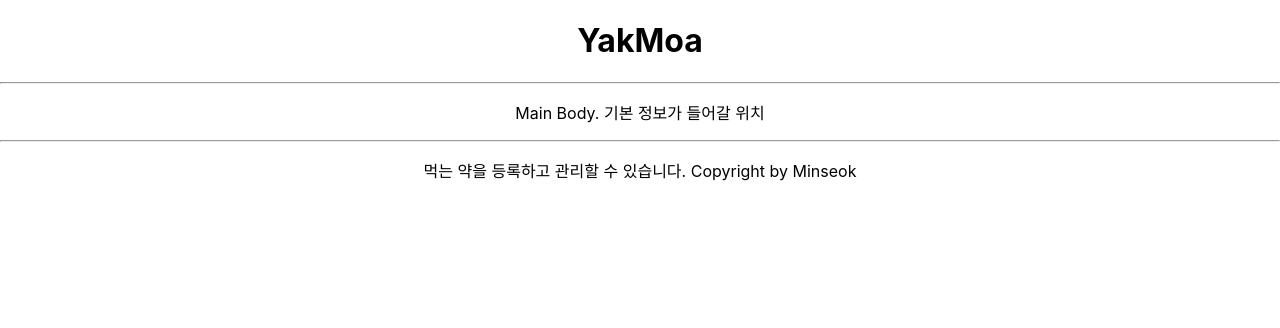
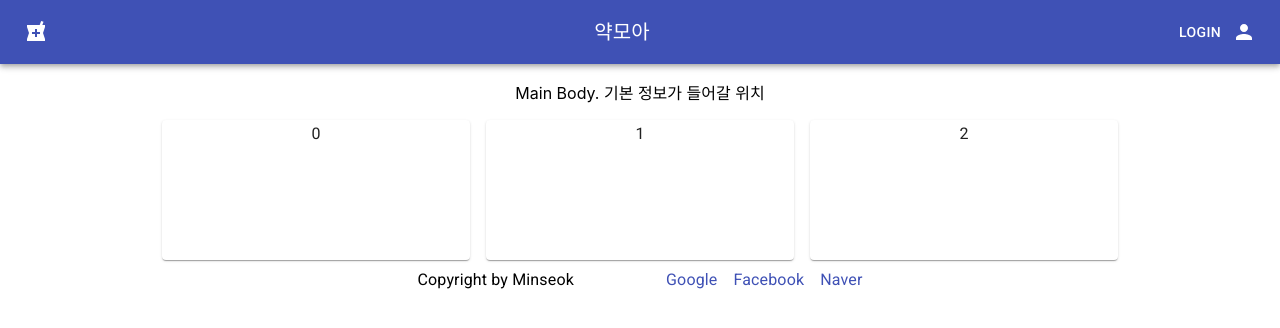
Before and after one commit to songminseok/yakmoa, a React (Create React App) app: page / in a window 1280 px wide. Shown: the top 328 px of the page. Built offline with nearby package versions, Linux system fonts and the light colour scheme.

Commit message:
Material Theme 적용

```diff
--- a/package.json
+++ b/package.json
@@ -3,6 +3,8 @@
   "version": "0.1.0",
   "private": true,
   "dependencies": {
+    "@material-ui/core": "^4.3.3",
+    "@material-ui/icons": "^4.2.1",
     "react": "^16.9.0",
     "react-dom": "^16.9.0",
     "react-scripts": "3.1.1"
--- a/public/index.html
+++ b/public/index.html
@@ -24,6 +24,10 @@
       work correctly both with client-side routing and a non-root public URL.
       Learn how to configure a non-root public URL by running `npm run build`.
     -->
+    <link
+      rel="stylesheet"
+      href="https://fonts.googleapis.com/css?family=Roboto:300,400,500,700&display=swap"
+    />
     <title>YakMoa</title>
   </head>
   <body>
--- a/src/App/Footer.js
+++ b/src/App/Footer.js
@@ -1,10 +1,43 @@
 import React from 'react'
+import { makeStyles } from '@material-ui/core/styles'
+import Typography from '@material-ui/core/Typography'
+import Link from '@material-ui/core/Link'
+import Box from '@material-ui/core/Box'
+
+const useStyles = makeStyles((theme) => ({
+  root: { flexGrow: 1, padding: theme.spacing(1) },
+  copyright: {
+    flexGrow: 1,
+    margin: theme.spacing(1),
+    textAlign: 'left',
+    marginRight: theme.spacing(10),
+  },
+  link: {
+    margin: theme.spacing(1),
+  },
+}))
 
 export default function Footer() {
+  const classes = useStyles()
   return (
-    <div>
-      <hr />
-      <p>먹는 약을 등록하고 관리할 수 있습니다. Copyright by Minseok </p>
-    </div>
+    <Typography className={classes.root}>
+      <Box className={classes.copyright} component='span'>
+        {' '}
+        Copyright by Minseok{' '}
+      </Box>
+      <Link className={classes.link} href='https://www.google.com'>
+        Google
+      </Link>
+      <Link className={classes.link} href='https://www.facebook.com'>
+        Facebook
+      </Link>
+      <Link className={classes.link} href='https://www.naver.com'>
+        Naver
+      </Link>
+    </Typography>
+    // <div>
+    //   <hr />
+    //   <p>먹는 약을 등록하고 관리할 수 있습니다. Copyright by Minseok </p>
+    // </div>
   )
 }
--- a/src/App/Main.js
+++ b/src/App/Main.js
@@ -1,9 +1,37 @@
 import React from 'react'
+import { makeStyles } from '@material-ui/core/styles'
+import Container from '@material-ui/core/Container'
+import Typography from '@material-ui/core/Typography'
+import Grid from '@material-ui/core/Grid'
+import Paper from '@material-ui/core/Paper'
+
+const useStyles = makeStyles((theme) => ({
+  root: { flexGrow: 1 },
+  paper: {
+    height: 140,
+    // width: 100,
+  },
+}))
 
 export default function Main() {
+  const classes = useStyles()
+
   return (
     <main>
       <p> Main Body. 기본 정보가 들어갈 위치 </p>
+      {/* <Grid container className={classes.root} spacing={2}>
+        <Grid item xs={12}> */}
+      <Grid container justify='center' spacing={2}>
+        {[0, 1, 2].map((value) => (
+          <Grid item key={value} xs={3}>
+            <Paper className={classes.paper}>
+              <Typography variant='subtitle1'>{value}</Typography>
+            </Paper>
+          </Grid>
+        ))}
+        {/* </Grid>
+        </Grid> */}
+      </Grid>
     </main>
   )
 }
--- a/src/App/Topbar.js
+++ b/src/App/Topbar.js
@@ -1,10 +1,43 @@
 import React from 'react'
+import { makeStyles } from '@material-ui/core/styles'
+import AppBar from '@material-ui/core/AppBar'
+import Toolbar from '@material-ui/core/Toolbar'
+import Typography from '@material-ui/core/Typography'
+import Button from '@material-ui/core/Button'
+import IconButton from '@material-ui/core/IconButton'
+import LocalPharmacyIcon from '@material-ui/icons/LocalPharmacy'
+import PersonIcon from '@material-ui/icons/Person'
+
+const useStyles = makeStyles((theme) => ({
+  root: { flexGrow: 1 },
+  homeButton: {
+    marginRight: theme.spacing(2),
+  },
+  title: { flexGrow: 1 },
+}))
 
 export default function Topbar() {
+  const classes = useStyles()
+
   return (
-    <div>
-      <h1>YakMoa</h1>
-      <hr />
+    <div className={classes.root}>
+      <AppBar position='static'>
+        <Toolbar>
+          <IconButton
+            edge='start'
+            className={classes.homeButton}
+            color='inherit'
+            aria-label='home'
+          >
+            <LocalPharmacyIcon />
+          </IconButton>
+          <Typography variant='h6' className={classes.title}>
+            약모아
+          </Typography>
+          <Button color='inherit'>Login</Button>
+          <PersonIcon />
+        </Toolbar>
+      </AppBar>
     </div>
   )
 }
```
Also changed, not shown: 1 other file (tests, documents, lock files or other folders).
